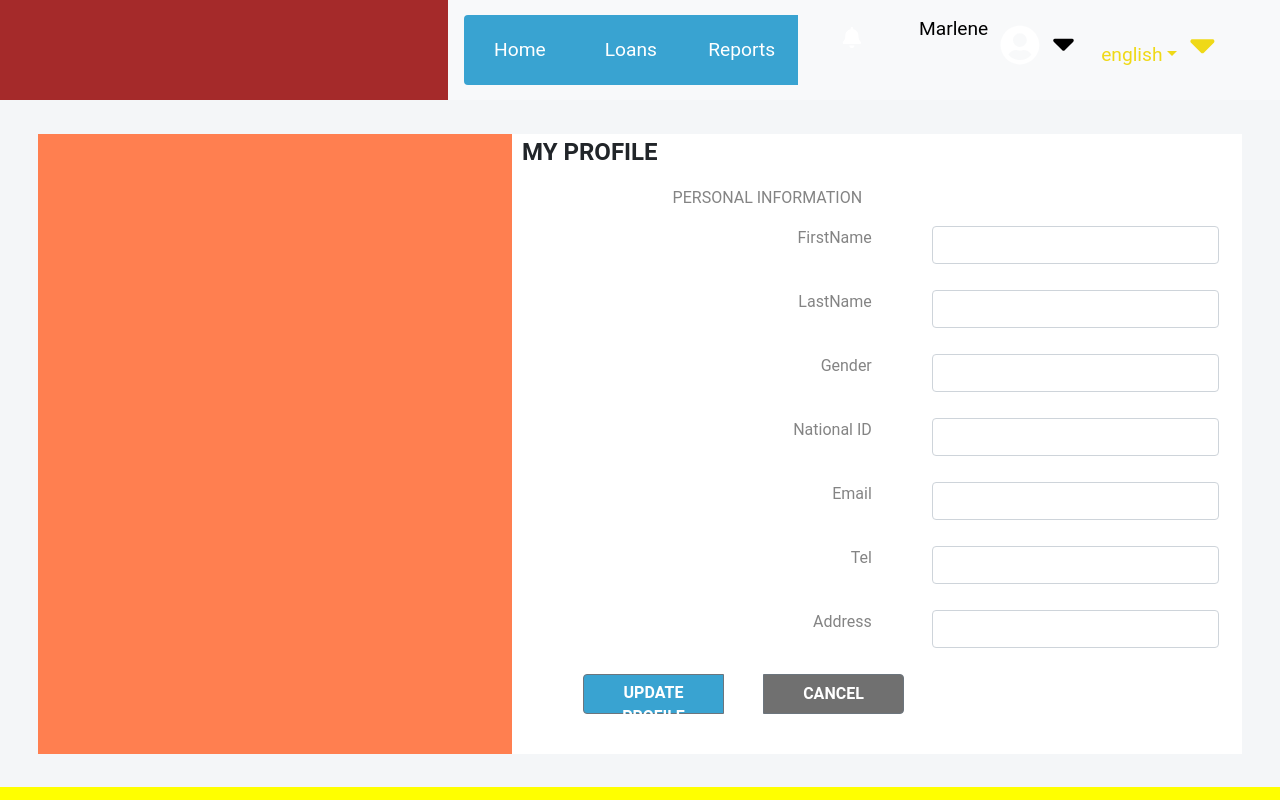
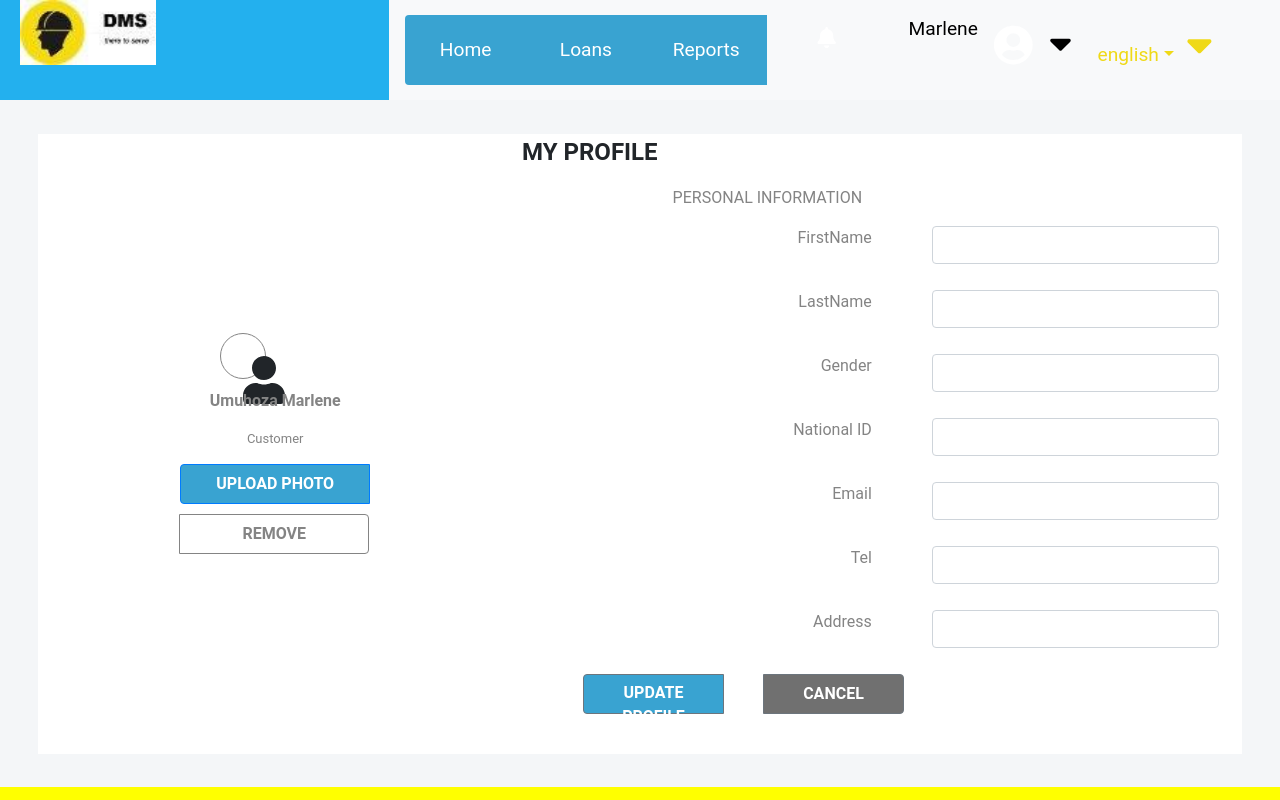
Before and after one commit to Gitore-ltd/DMS-fronted, a React (Create React App) app: page /updateprofile in a window 1280 px wide. Built offline with nearby package versions, Linux system fonts and the light colour scheme.

Commit message:
Created navBar,inputFields,Buttons and imageField

```diff
--- a/src/assets/styles/components/Logo.module.css
+++ b/src/assets/styles/components/Logo.module.css
@@ -1,5 +1,3 @@
 .LogoDiv {
-  width: 100%;
-  background-color: yellow;
-  border: 1px solid black;
+  width: 40%;
 }
--- a/src/assets/styles/components/NavigationBar.module.css
+++ b/src/assets/styles/components/NavigationBar.module.css
@@ -2,12 +2,12 @@
   display: flex;
   justify-content: flex-end;
   color: black;
-  background-color: brown;
+  background-color: #23b0ee;
   width: 100%;
   height: 100px;
 }
 .Navbar {
-  width: 65%;
+  width: 80%;
   background: #39a3d1;
   display: flex;
   justify-content: flex-start;
--- a/src/assets/styles/components/UserProfile.module.css
+++ b/src/assets/styles/components/UserProfile.module.css
@@ -1,5 +1,31 @@
-.Container {
-  width: 37%;
-  height: 620px;
-  background-color: coral;
+.userName {
+  color: #848484;
+  text-align: center;
+  font-weight: bold;
 }
+.userRole {
+  text-align: center;
+  font-size: small;
+  color: #848484;
+}
+.uploadButton {
+  height: 40px;
+  width: 190px;
+  background-color: #39a3d1;
+  color: white;
+  font-weight: bold;
+  border-radius: 4px;
+  margin-bottom: 10px;
+}
+.removeButton {
+  height: 40px;
+  width: 190px;
+  background-color: white;
+  color: #848484;
+  font-weight: bold;
+  border: 1px solid #848484;
+  border-radius: 4px;
+}
+.buttonContainer {
+  display: grid;
+}
--- /dev/null
+++ b/src/assets/styles/containers/UserProfileInnerContainer.module.css
@@ -0,0 +1,8 @@
+.Container {
+  display: flex;
+  justify-content: center;
+  align-items: center;
+  width: 37%;
+  height: 620px;
+  background-color: white;
+}
--- a/src/components/Logo.js
+++ b/src/components/Logo.js
@@ -1,9 +1,16 @@
 import React from "react"
+import LogoImage from "../assets/images/logo.jpg"
 import classes from "../assets/styles/components/Logo.module.css"
 function Logo() {
   return (
     <div className={classes.LogoDiv}>
-      <h1>Logo</h1>
+      <h1>
+        <img
+          src={LogoImage}
+          alt="Logo"
+          style={{ marginLeft: "20px", width: "136px" }}
+        />
+      </h1>
     </div>
   )
 }
--- a/src/components/NavigationBar.js
+++ b/src/components/NavigationBar.js
@@ -1,17 +1,20 @@
 import React from "react"
+import Logo from "../components/Logo"
 import Navbar from "react-bootstrap/Navbar"
 import ButtonGroup from "react-bootstrap/ButtonGroup"
 import Button from "react-bootstrap/Button"
 import Dropdown from "react-bootstrap/Dropdown"
-import classes from "../assets/styles/components/NavigationBar.module.css"
+
 import { FontAwesomeIcon } from "@fortawesome/react-fontawesome"
 import { faBell } from "@fortawesome/free-solid-svg-icons"
 import { faUserCircle } from "@fortawesome/free-solid-svg-icons"
 import { faSortDown } from "@fortawesome/free-solid-svg-icons"
+import classes from "../assets/styles/components/NavigationBar.module.css"
 
 function NavigationBar() {
   return (
     <div className={classes.navBarContainer}>
+      <Logo />
       <Navbar bg="light" className={classes.Navbar}>
         <ButtonGroup className={classes.ButtonGroup}>
           <Button className={classes.Button}>Home</Button>
--- a/src/components/UserProfile.js
+++ b/src/components/UserProfile.js
@@ -1,7 +1,35 @@
 import React from "react"
+import { FontAwesomeIcon } from "@fortawesome/react-fontawesome"
+import { faUser } from "@fortawesome/free-solid-svg-icons"
+import Button from "react-bootstrap/Button"
+import ButtonGroup from "react-bootstrap/ButtonGroup"
 import classes from "../assets/styles/components/UserProfile.module.css"
 function UserProfile() {
-  return <div className={classes.Container}></div>
+  return (
+    <div>
+      <p
+        style={{
+          width: "40px",
+          height: "37px",
+          padding: "22px",
+          backgroundColor: "white",
+          border: "1px solid #848484",
+          borderRadius: "50%",
+          marginBottom: "10px",
+          marginLeft: "40px",
+        }}
+      >
+        <FontAwesomeIcon icon={faUser} size="3x" style={{}} />
+      </p>
+
+      <p className={classes.userName}>Umuhoza Marlene</p>
+      <p className={classes.userRole}>Customer</p>
+      <ButtonGroup className={classes.buttonContainer}>
+        <Button className={classes.uploadButton}>UPLOAD PHOTO</Button>
+        <Button className={classes.removeButton}>REMOVE</Button>
+      </ButtonGroup>
+    </div>
+  )
 }
 
 export default UserProfile
--- a/src/containers/UserProfileContainer.js
+++ b/src/containers/UserProfileContainer.js
@@ -1,5 +1,5 @@
 import React from "react"
-import UserProfile from "../components/UserProfile"
+import UserProfile from "../containers/userProfileInnerContainer"
 import Form from "../components/UserProfileForm"
 import classes from "../assets/styles/containers/UserProfileContainer.module.css"
 function UserProfileContainer() {
--- /dev/null
+++ b/src/containers/userProfileInnerContainer.js
@@ -0,0 +1,12 @@
+import React from "react"
+import UserProfile from "../components/UserProfile"
+import classes from "../assets/styles/containers/UserProfileInnerContainer.module.css"
+function userProfileInnerContainer() {
+  return (
+    <div className={classes.Container}>
+      <UserProfile />
+    </div>
+  )
+}
+
+export default userProfileInnerContainer
```
Also changed, not shown: src/assets/images/logo.jpg (added).
